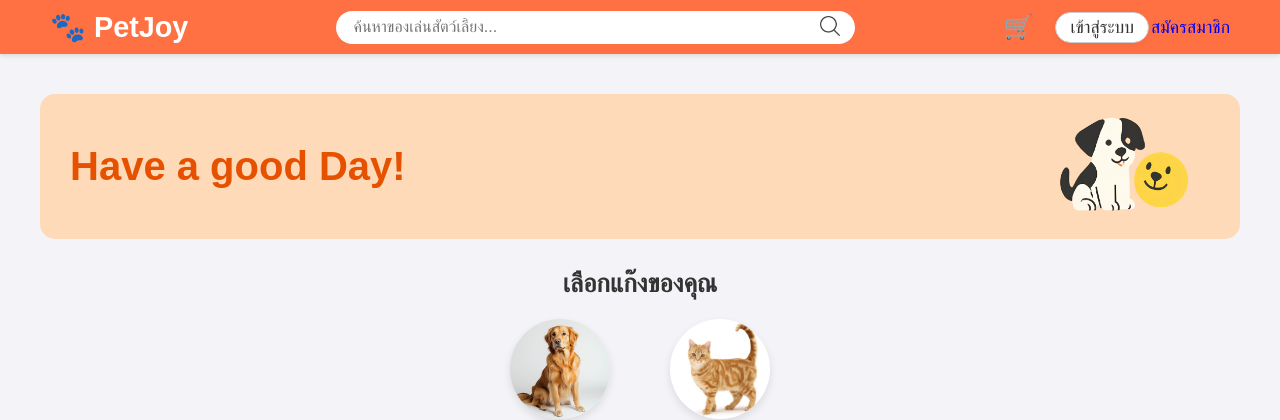
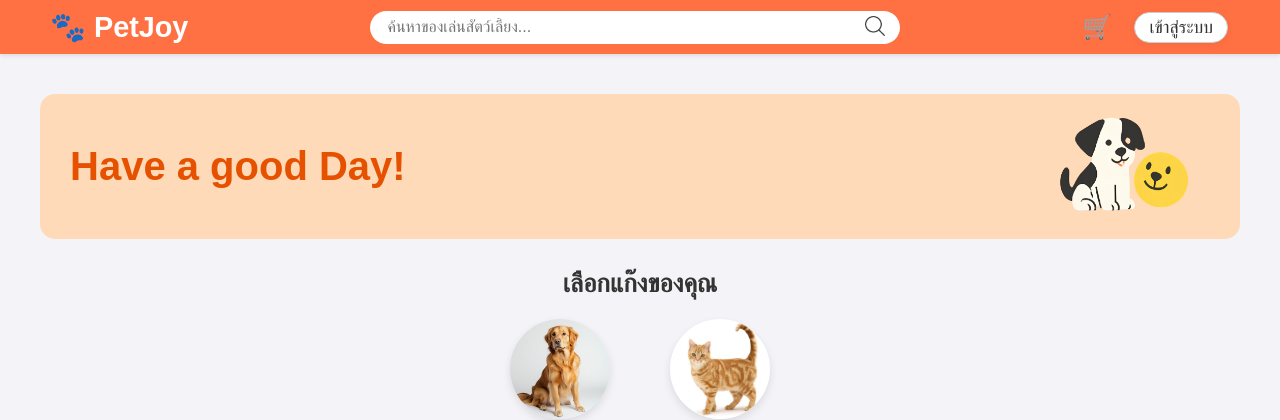
Before and after one commit to Pakaporn288/DSSI-68, a Django app: page / in a window 1280 px wide. Shown: the top 420 px of the page. Run offline with Django 5.2, Linux system fonts and the light colour scheme.

Commit message:
แก้ๆลบๆ

```diff
--- a/petjoy/templates/petjoy/homepage.html
+++ b/petjoy/templates/petjoy/homepage.html
@@ -30,7 +30,6 @@
                 </a>
             {% else %}
                 <a href="{% url 'petjoy:login' %}" class="login-text white-btn">เข้าสู่ระบบ</a>
-                <a href="{% url 'petjoy:register' %}" class="login-text">สมัครสมาชิก</a>
             {% endif %}
         </div>
     </header>
```
